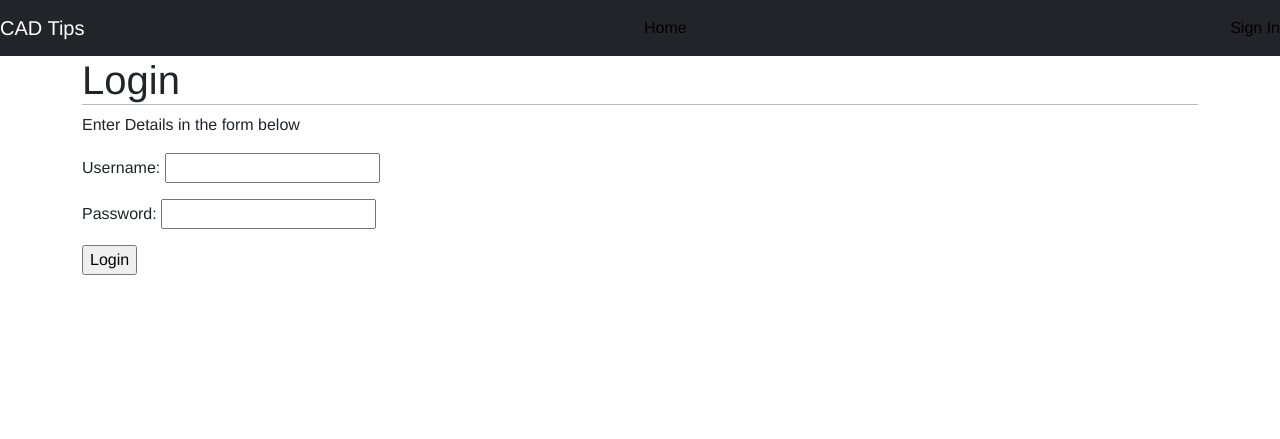
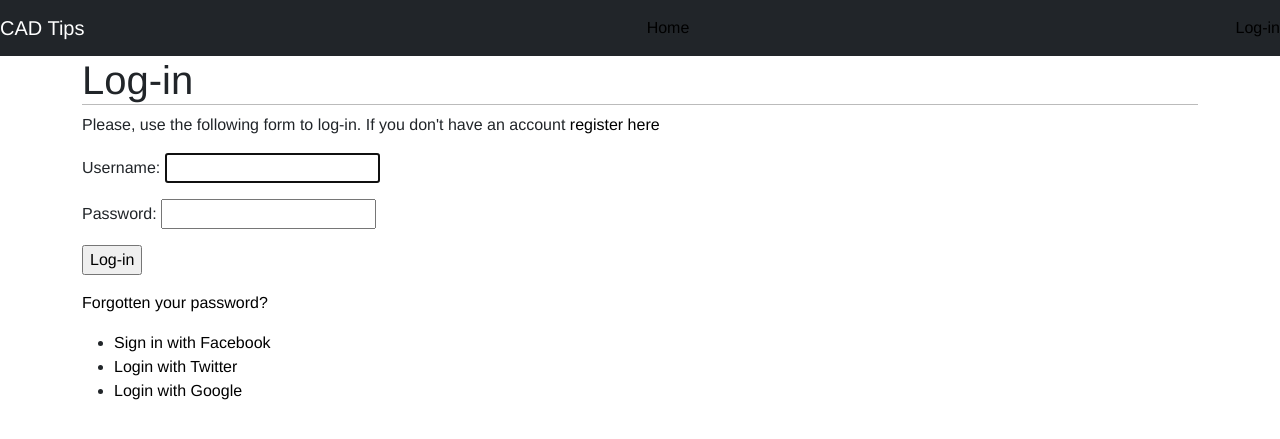
Before and after one commit to DavidHearl/cad-tips, a Django app: page /login/ in a window 1280 px wide. Shown: the top 439 px of the page. Run offline with Django 4.2, Linux system fonts and the light colour scheme.

Commit message:
created login and logout functionality using inbuilt django functions, added templates for a user dashboard

```diff
--- a/blog/templates/base.html
+++ b/blog/templates/base.html
@@ -14,7 +14,18 @@
         <nav class="navbar navbar-dark bg-dark text-end">
             <a class="navbar-brand" href="#">CAD Tips</a>
             <a href="{% url 'blog:post_list' %}">Home</a>
-            <a class="text-end" href="">Sign In</a>
+            {% if request.user.is_authenticated %}
+            <a href="{% url 'blog:dashboard' %}">My dashboard</a>
+            {% endif %}
+  <span class="user">
+    {% if request.user.is_authenticated %}
+      Hello {{ request.user.first_name }},
+      <a href="{% url 'blog:logout' %}">Logout</a>
+    {% else %}
+      <a href="{% url 'blog:login' %}">Log-in</a>
+    {% endif %}
+  </span>
+
         </nav>
     </header>
     <div class="container">
--- /dev/null
+++ b/blog/templates/registration/login.html
@@ -0,0 +1,37 @@
+{% extends "base.html" %}
+
+{% block title %}Log-in{% endblock %}
+
+{% block content %}
+	<h1>Log-in</h1>
+	{% if form.errors %}
+		<p>
+		Your username and password didn't match.
+		Please try again.
+		</p>
+	{% else %}
+		<p>Please, use the following form to log-in. If you don't have an account <a href="">register here</a></p>
+	{% endif %}
+	<div class="login-form">
+		<form action="{% url 'blog:login' %}" method="post">
+		{{ form.as_p }}
+		{% csrf_token %}
+		<input type="hidden" name="next" value="{{ next }}" />
+		<p><input type="submit" value="Log-in"></p>
+		</form>
+		<p><a href="">Forgotten your password?</a></p>
+	</div>
+	<div class="social">
+		<ul>
+		<li class="facebook">
+			<a href="">Sign in with Facebook</a>
+		</li>
+		<li class="twitter">
+			<a href="">Login with Twitter</a>
+		</li>
+		<li class="google">
+			<a href="">Login with Google</a>
+		</li>
+		</ul>
+	</div>
+{% endblock %}
--- a/blog/urls.py
+++ b/blog/urls.py
@@ -1,4 +1,5 @@
 from django.urls import path
+from django.contrib.auth import views as auth_views
 from . import views
 
 app_name = 'blog'
@@ -7,5 +8,8 @@ urlpatterns = [
     path('', views.post_list, name='post_list'),
     path('<int:year>/<int:month>/<int:day>/<slug:post>/', views.post_detail, name='post_detail'),
     path('<int:post_id>/share/', views.post_share, name='post_share'),
-    path('login/', views.user_login, name='login'),
+    path('dashboard/', views.dashboard, name='dashboard'),
+    path('login/', auth_views.LoginView.as_view(), name='login'),
+    path('logout/', auth_views.LogoutView.as_view(), name='logout')
+
 ]
--- a/blog/views.py
+++ b/blog/views.py
@@ -2,6 +2,7 @@ from multiprocessing import context
 from django.http import HttpResponse
 from django.shortcuts import render, get_object_or_404
 from django.contrib.auth import authenticate, login
+from django.contrib.auth.decorators import login_required
 
 from django.core.paginator import Paginator, EmptyPage, PageNotAnInteger
 from django.urls import is_valid_path
@@ -100,3 +101,8 @@ def user_login(request):
         form = LoginForm()
 
     return render(request, 'account/login.html', {'form': form})
+
+
+@login_required
+def dashboard(request):
+    return render(request, 'account/dashboard.html', {'section': 'dashboard'})
--- a/cad_tips/settings.py
+++ b/cad_tips/settings.py
@@ -142,7 +142,6 @@ DEFAULT_FILE_STORAGE = 'cloudinary_storage.storage.MediaCloudinaryStorage'
 
 DEFAULT_AUTO_FIELD = 'django.db.models.BigAutoField'
 
-
 EMAIL_BACKEND = 'django.core.mail.backends.console.EmailBackend'
 # EMAIL_HOST = 'smtp.gmail.com'
 # EMAIL_HOST_USER = os.environ.get("EMAIL_USER")
@@ -150,3 +149,7 @@ EMAIL_BACKEND = 'django.core.mail.backends.console.EmailBackend'
 
 # EMAIL_PORT = 587
 # EMAIL_USE_TLS = True
+
+LOGIN_REDIRECT_URL = 'blog:dashboard'
+LOGIN_URL = 'blog:login'
+LOGOUT_URL = 'blog:logout'
```
Also changed, not shown: blog/templates/account/dashboard.html (added, +8 -0 lines), blog/templates/registration/logout.html (added, +11 -0 lines).
